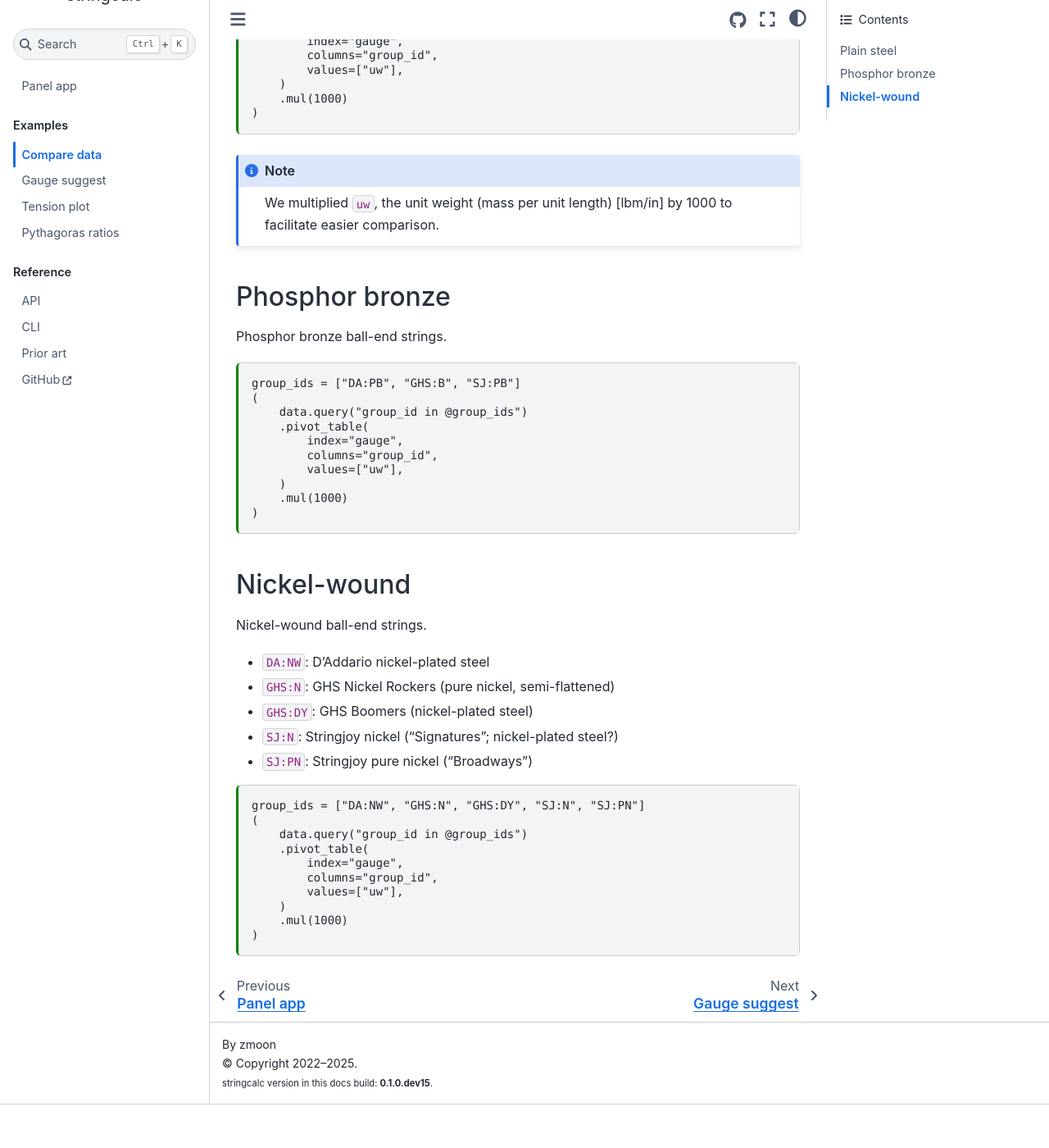
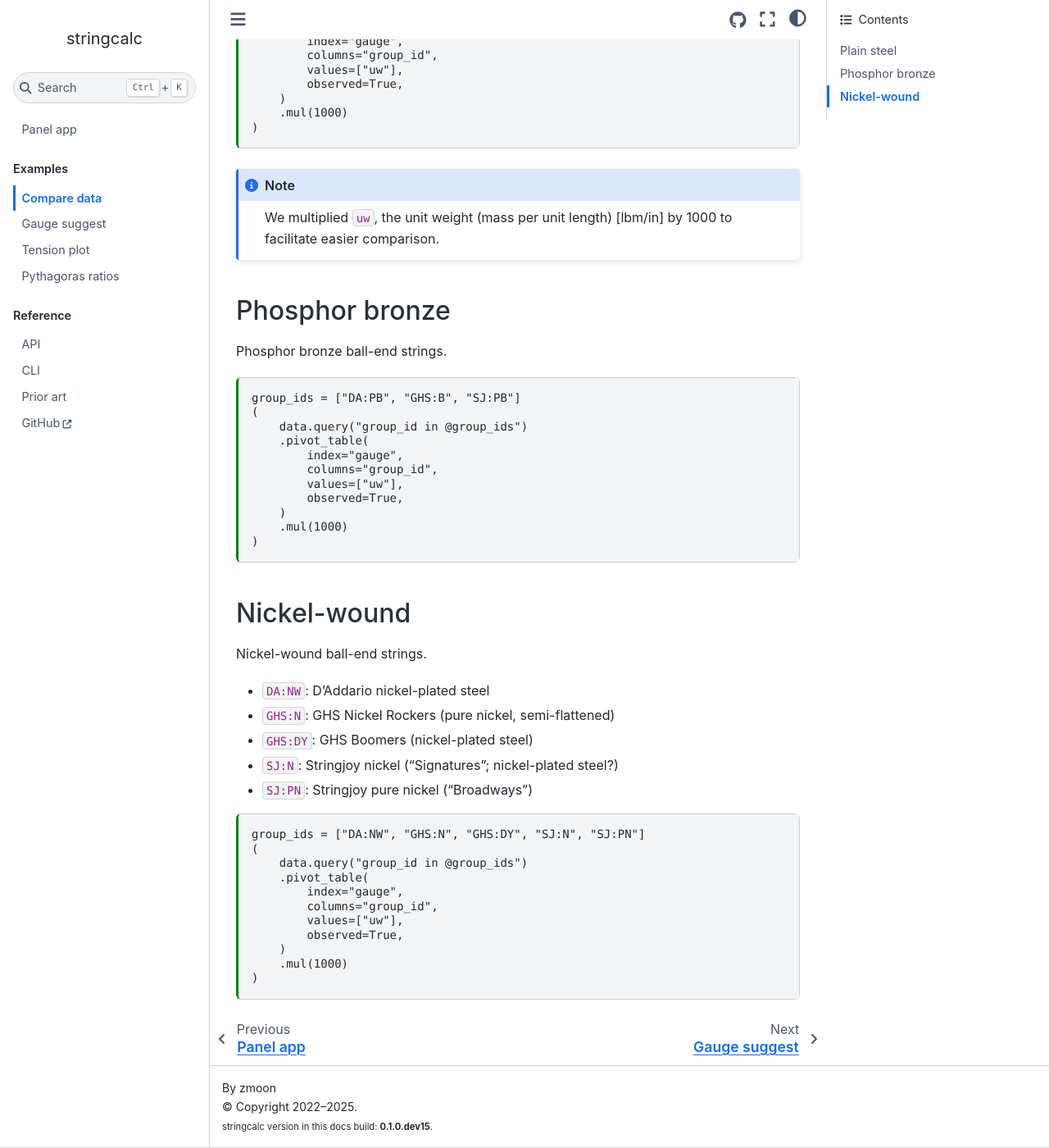
Before and after one commit to zmoon/stringcalc, a Sphinx documentation site: the page built from docs/examples/compare-data.md, in a window 1280 px wide and 1400 px high, scrolled down 610 px. Shown: the whole window at 82% size. Built offline with Sphinx 7.4.7 and the Sphinx Book theme 1.1.4, drawn with Linux system fonts in a browser that asks for light colours; before the commit the page ends 1957 px from its top, so only the background shows below that; some of the changed text lies outside the part shown.

Commit message:
Address pivot table warning

```diff
--- a/docs/examples/compare-data.md
+++ b/docs/examples/compare-data.md
@@ -34,6 +34,7 @@
         index="gauge",
         columns="group_id",
         values=["uw"],
+        observed=True,
     )
     .mul(1000)
 )
@@ -56,6 +57,7 @@
         index="gauge",
         columns="group_id",
         values=["uw"],
+        observed=True,
     )
     .mul(1000)
 )
@@ -79,6 +81,7 @@
         index="gauge",
         columns="group_id",
         values=["uw"],
+        observed=True,
     )
     .mul(1000)
 )
```
